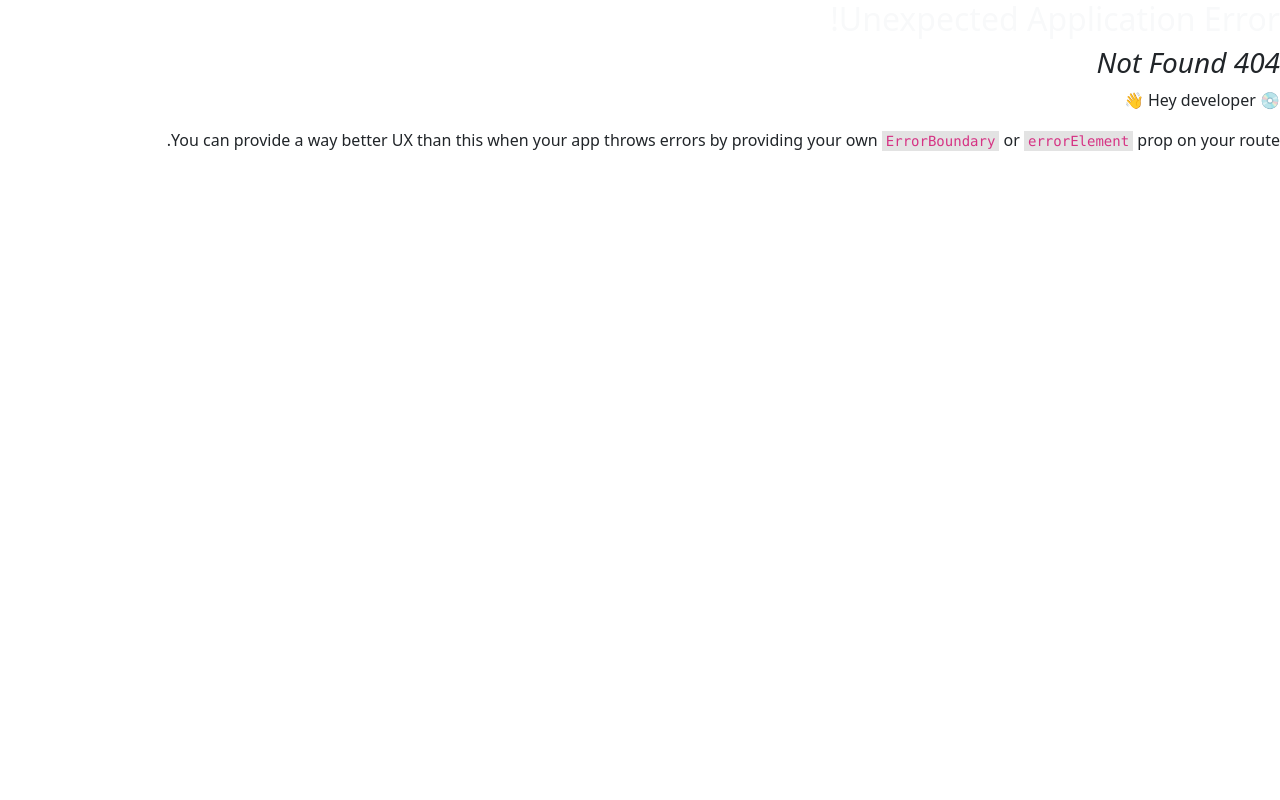
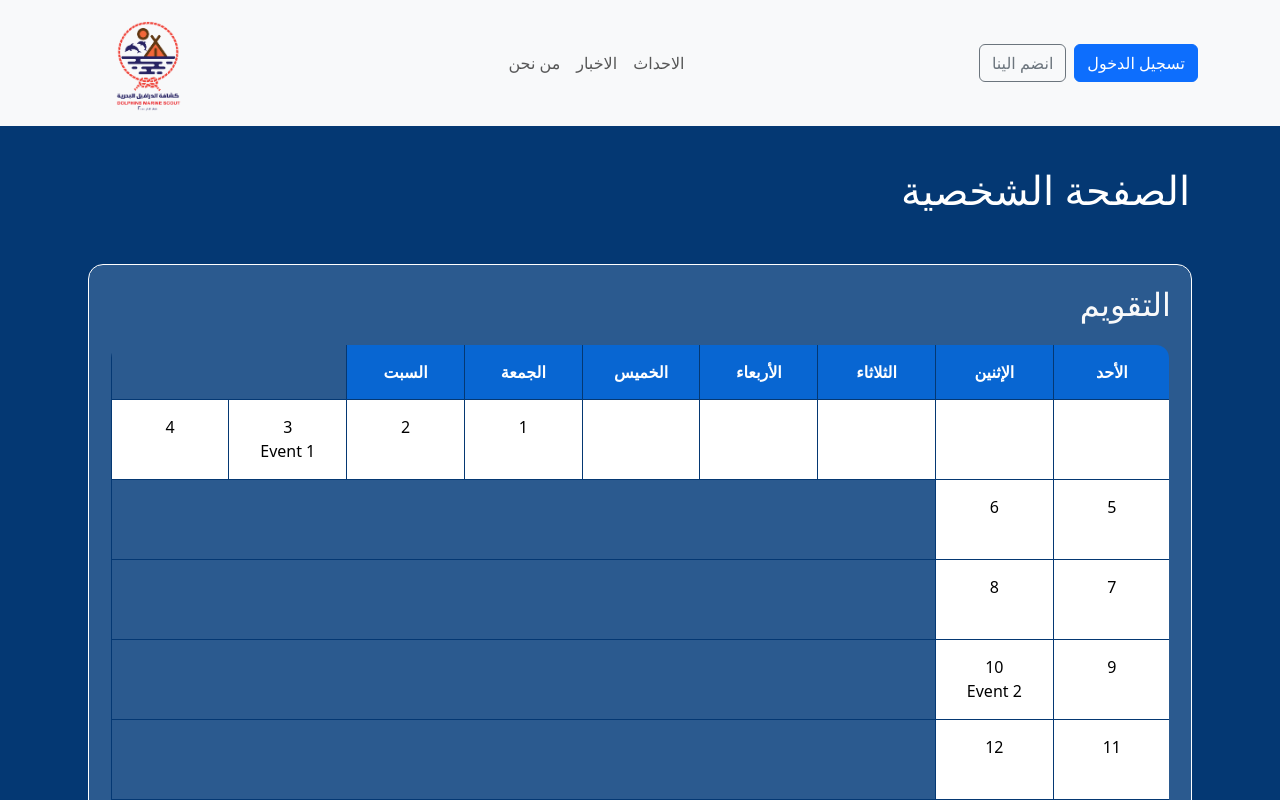
Before and after one commit to bedosaber77/Dolphine-scout-management, a React (Vite) app in the folder client/: page /scoutDashboard in a window 1280 px wide. Before the commit this address had no page. Shown: the top 800 px of the page. Built offline with nearby package versions, Linux system fonts and the light colour scheme.

Commit message:
feat: add Scout Dashboard

```diff
--- a/client/src/components/AppHeader.jsx
+++ b/client/src/components/AppHeader.jsx
@@ -14,7 +14,7 @@ const AppHeader = () => {
         <Navbar className="bg-body-tertiary">
             <Container>
                 <Nav className="d-flex align-items-center gap-2" >
-                    <Button variant="primary" as={NavLink} to='/login'>
+                    <Button variant="primary" as={NavLink} to='/Login'>
                         تسجيل الدخول
                     </Button>
                     <Button variant="outline-secondary">انضم الينا</Button>
--- /dev/null
+++ b/client/src/components/createTable.jsx
@@ -0,0 +1,40 @@
+const createTable = (props) => {
+
+    const today = new Date();
+    const year = today.getFullYear();
+    const month = today.getMonth();
+    const firstDay = new Date(year, month, 1).getDay();
+    const daysInMonth = new Date(year, month + 1, 0).getDate();
+
+    const rows = [];
+    let cells = [];
+
+    for (let i = 0; i < firstDay; i++) {
+      cells.push(<td key={`empty-${i}`}></td>);
+    }
+
+    for (let day = 1; day <= daysInMonth; day++) {
+      cells.push(
+        <td key={day}>
+          <div>{day}</div>
+          {props[day] && <div className="event">{props[day]}</div>}
+        </td>
+      );
+
+      if ((cells.length + firstDay) % 7 === 0) {
+        rows.push(<tr key={`row-${rows.length}`}>{cells}</tr>);
+        cells = [];
+      }
+    }
+
+    if (cells.length) {
+      while (cells.length < 7) {
+        cells.push(<td key={`empty-end-${cells.length}`}></td>);
+      }
+      rows.push(<tr key={`row-${rows.length}`}>{cells}</tr>);
+    }
+
+    return rows;
+};
+
+export default createTable;
--- a/client/src/main.jsx
+++ b/client/src/main.jsx
@@ -2,6 +2,7 @@ import { StrictMode } from 'react'
 import { createRoot } from 'react-dom/client'
 import 'bootstrap/dist/css/bootstrap.min.css';
 import 'bootstrap/dist/css/bootstrap.rtl.min.css'
+
 import './styles/custom.css';
 import App from './App.jsx'
 
--- a/client/src/pages/scoutDashboard.jsx
+++ b/client/src/pages/scoutDashboard.jsx
@@ -0,0 +1,97 @@
+import "../styles/souctDashboard.css";
+import { Container, Row, Col, Table } from "react-bootstrap";
+import createTable from "../components/createTable";
+
+const ScoutDashboard = () => {
+  const name = "أحمد";
+  const groupName = "المجموعة الأولى";
+  const groupLeader = "محمد";
+
+  const arr = ["Achievement 1", "Achievement 2", "Achievement 3"];
+
+  const Achievements = () => {
+    return (
+      <ul className="achievements-list">
+        {arr.map((el) => (
+          <li key={el}>{el}</li>
+        ))}
+      </ul>
+    );
+  };
+  const arr2 = ["Event 1", "Event 2", "Event 3"];
+
+  const Events = () => {
+    return (
+      <ul className="events-list">
+        {arr2.map((el) => (
+          <li key={el}>{el}</li>
+        ))}
+      </ul>
+    );
+    };
+
+    const events = {
+    3: "Event 1",
+    10: "Event 2",
+    15: "Event 3",
+    20: "Event 4",
+  };
+
+
+
+  return (
+    <>
+      <Container fluid style={{ backgroundColor: "var(--bs-dark)",paddingLeft: "90px", paddingRight: "90px", }}>
+        <Row>
+          <Col>
+            <h1>الصفحة الشخصية</h1>
+          </Col>
+        </Row>
+        <Row>
+          <Col id="calendar">
+            <h2>التقويم</h2>
+
+            <Table className="custom-table table-bordered">
+              <thead>
+                <tr>
+                  <th>الأحد</th>
+                  <th>الإثنين</th>
+                  <th>الثلاثاء</th>
+                  <th>الأربعاء</th>
+                  <th>الخميس</th>
+                  <th>الجمعة</th>
+                  <th>السبت</th>
+                </tr>
+              </thead>
+              <tbody>{createTable(events)}</tbody>
+            </Table>
+          </Col>
+        </Row>
+        <Row>
+          <Col>
+            <Row>
+              <Col id="info">
+                <h2>معلوماتى</h2>
+                <h4> الاسم: {name}</h4>
+                <h4> اسم المجموعة: {groupName}</h4>
+                <h4> قائد المجموعة: {groupLeader}</h4>
+              </Col>
+            </Row>
+            <Row>
+              <Col id="achievements">
+                <h2>انجازاتى</h2>
+                <Achievements />
+              </Col>
+            </Row>
+          </Col>
+          <Col id="Camps-Gatherings">
+            <h2>الاجتماعات و المعسكرات</h2>
+            <Events />
+          </Col>
+        </Row>
+      </Container>
+    </>
+  );
+};
+
+export default ScoutDashboard;
--- a/client/src/routes.jsx
+++ b/client/src/routes.jsx
@@ -2,7 +2,7 @@ import Home from "./pages/home";
 import Login from "./pages/login";
 import MainLayout from "./components/MainLayout";
 import AboutUs from "./pages/aboutUs";
-
+import ScoutDashboard from "./pages/scoutDashboard"
 const routes = [
     {
         path: '/',
@@ -20,6 +20,10 @@ const routes = [
             {
                 path: '/aboutUs',
                 element: <AboutUs />
+            },
+            {
+                path: '/scoutDashboard',
+                element: <ScoutDashboard />
             }
 
         ]
--- /dev/null
+++ b/client/src/styles/souctDashboard.css
@@ -0,0 +1,76 @@
+h1 {
+  margin: 40px 0px;
+  color: white;
+}
+
+h2 {
+  margin-bottom: 20px;
+}
+
+h4 {
+  margin-right: 10px;
+  color: white;
+  text-align: right;
+}
+
+#calendar,
+#info,
+#achievements,
+#Camps-Gatherings {
+  background-color: #2b5a8f;
+  margin: 10px;
+  padding: 20px;
+  border-radius: 15px;
+  border: 1px solid #ffffff;
+  outline-width: 5px;
+  outline-color: #aec6e1;
+
+}
+
+.achievements-list li,
+.events-list li {
+  color: #ffffff;
+  font-size: 20px;
+  margin-bottom: 10px;
+}
+
+.achievements-list li:hover,
+.events-list li:hover {
+  color: #12b8fa;
+}
+
+.events-list li:hover {
+  text-decoration: underline;
+  cursor: pointer;
+}
+
+.custom-table {
+  border-radius: 15px;
+  overflow: hidden;
+  border: 2px solid #043873;
+}
+
+.custom-table th,
+.custom-table td {
+  text-align: center;
+  padding: 15px;
+  border: 1px solid #043873;
+}
+
+.custom-table td {
+  height: 80px;
+  width: 10%;
+}
+
+.custom-table thead th {
+  background-color: #0866d2;
+  color: white;
+}
+
+.custom-table tbody tr:nth-child(even) {
+  background-color: #f2f2f2;
+}
+/* .container
+{
+  padding:0 80px;
+} */
```
